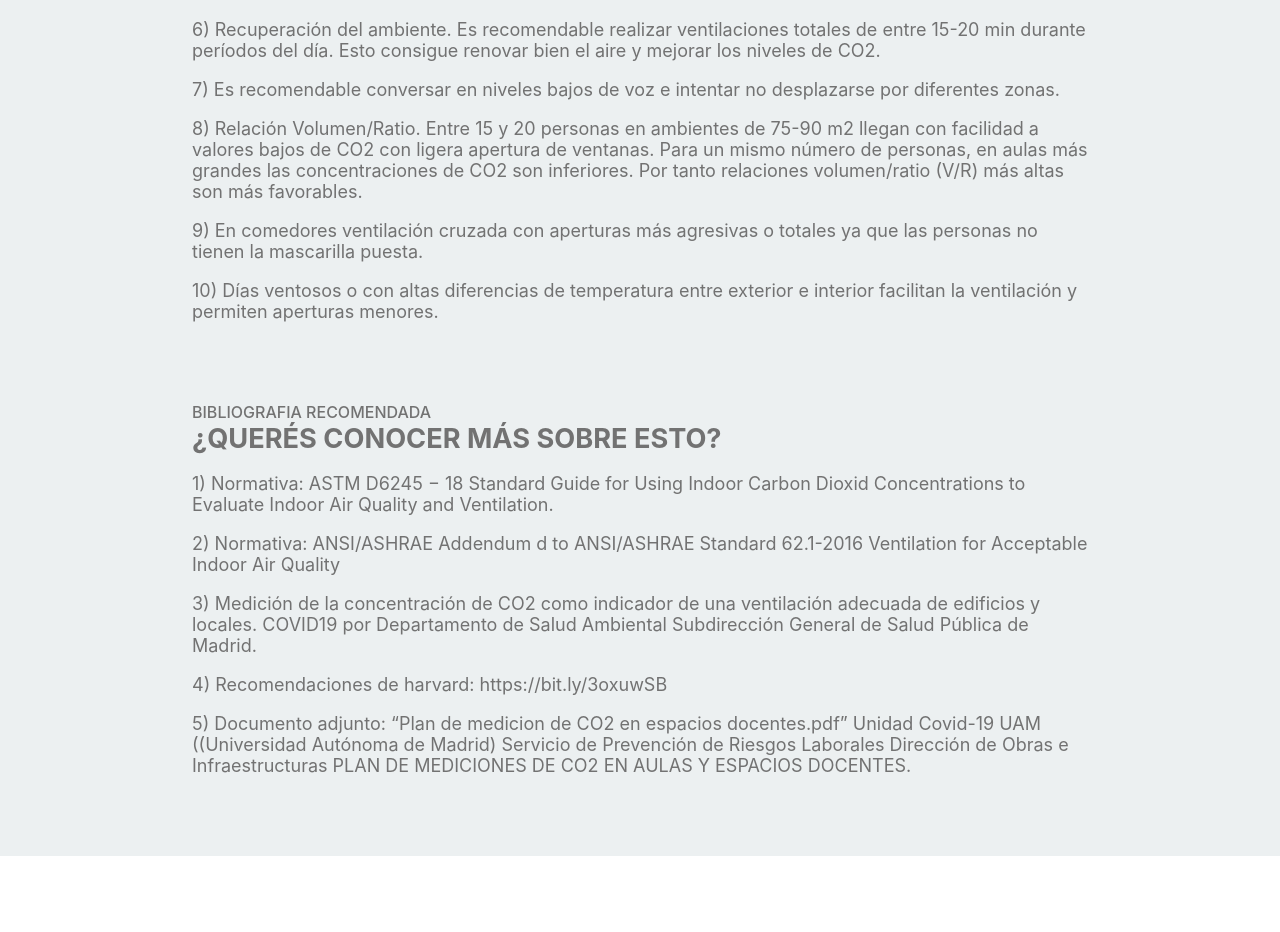
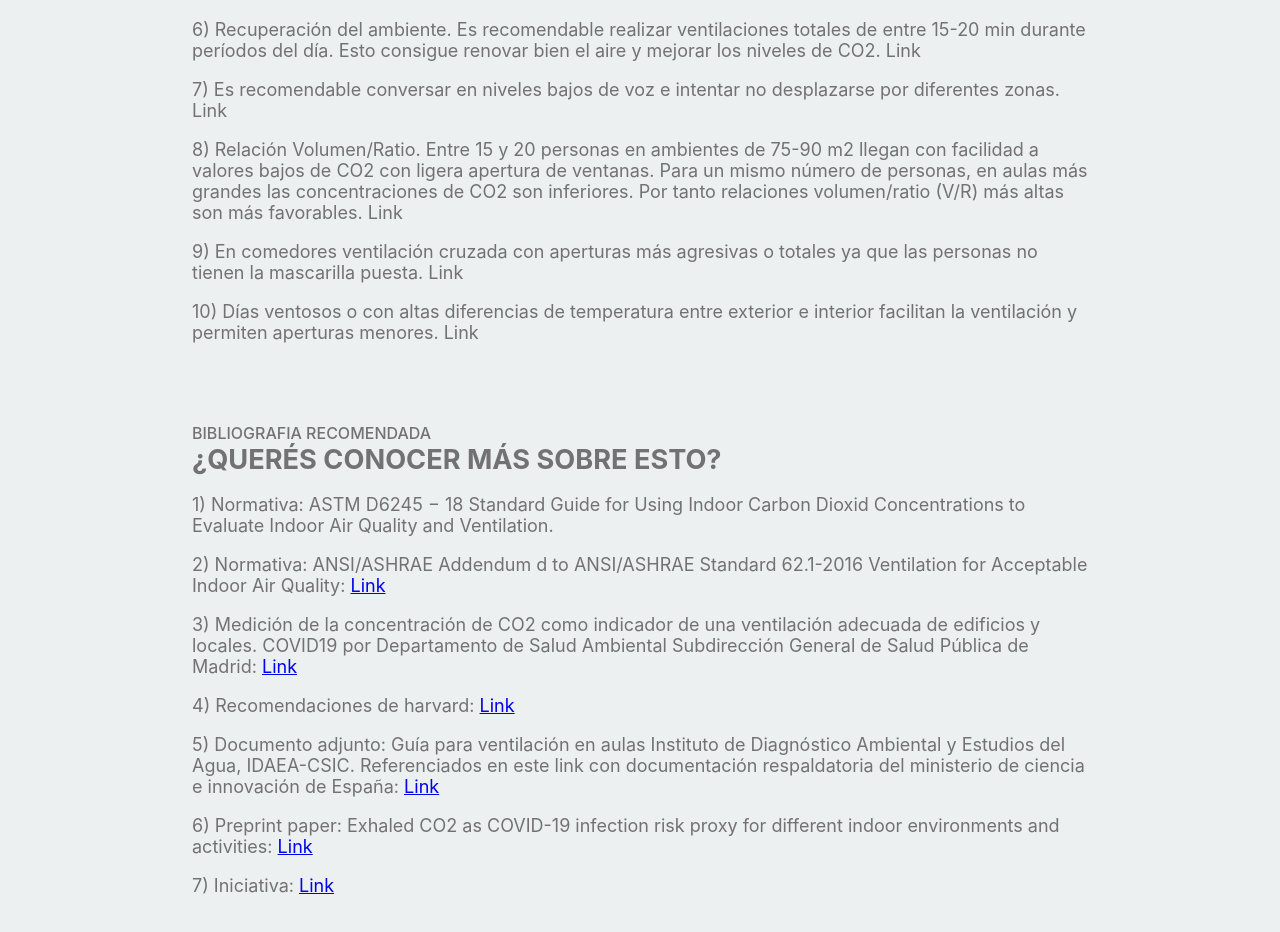
Before and after one commit to ADOX-SA/co2simulation, a React (Create React App) app: page / in a window 1280 px wide. Shown: the part 3825-4757 px from the top of the page. Before the commit the page ends 4681 px from the top, so only its background shows below. Built offline with nearby package versions, Linux system fonts and the light colour scheme; a web font is replaced by a local one.

Commit message:
Agrego links en posts

```diff
--- a/src/components/Information/index.js
+++ b/src/components/Information/index.js
@@ -46,7 +46,8 @@ function PostContent(props) {
       {props.content.texts.map((text) => {
         return (
           <p className="post-content-text" key={text}>
-            {text}
+            {text.text}
+            {text.url !== "" || text.url ? <a href={text.url}> Link</a> : <></>}
           </p>
         );
       })}
--- a/src/components/Information/info-list.js
+++ b/src/components/Information/info-list.js
@@ -5,12 +5,22 @@ export const infoList = [
     image: "https://i.ibb.co/1MdjRcT/adox-ac.png",
     cName: "post",
     texts: [
-      "El control sobre la concentración de CO2 tiene dos beneficios.",
-      "El primero es la reducción de la incidencia en la tasa de contagio aéreo de enfermedades como gripe, sarampión, tuberculosis y ahora COVID-19. Cada vez que exhalamos CO2 al ambiente también lo hacemos con los virus que se quedan en el ambiente como el humo. Menos CO2 en ambiente equivale a menos concentración vírica en ambiente.",
-      "Habitualmente se habla de valores de renovación de aire que aseguren que estamos por debajo de 500 ppm sobre exterior. Esto equivale a unas 900 ppm de umbral máximo. En ambientes sin ventilación los valores suelen estar entre 1500 ppm y 3000 ppm según ratio y tiempo.",
-      "En pandemia según investigadores de la OMS se habla de umbrales de 700 ppm. Estos valores son indicadores de muy baja concentración de virus o dosis no infectivas en el ambiente.",
-      "La ventilación reduce contagios, CO2 dice si está bien.",
-      "El segundo beneficio es la reducción de la somnolencia/aletargamiento por exposición a valores por encima de 1000 ppm. Si mantenemos un orden cercano a 700 ppm tendremos también el beneficio positivo que da tener un ambiente saludable y activo.",
+      {
+        text: "El control sobre la concentración de CO2 tiene dos beneficios.",
+      },
+      {
+        text: "El primero es la reducción de la incidencia en la tasa de contagio aéreo de enfermedades como gripe, sarampión, tuberculosis y ahora COVID-19. Cada vez que exhalamos CO2 al ambiente también lo hacemos con los virus que se quedan en el ambiente como el humo. Menos CO2 en ambiente equivale a menos concentración vírica en ambiente.",
+      },
+      {
+        text: "Habitualmente se habla de valores de renovación de aire que aseguren que estamos por debajo de 500 ppm sobre exterior. Esto equivale a unas 900 ppm de umbral máximo. En ambientes sin ventilación los valores suelen estar entre 1500 ppm y 3000 ppm según ratio y tiempo.",
+      },
+      {
+        text: "En pandemia según investigadores de la OMS se habla de umbrales de 700 ppm. Estos valores son indicadores de muy baja concentración de virus o dosis no infectivas en el ambiente.",
+      },
+      { text: "La ventilación reduce contagios, CO2 dice si está bien." },
+      {
+        text: "El segundo beneficio es la reducción de la somnolencia/aletargamiento por exposición a valores por encima de 1000 ppm. Si mantenemos un orden cercano a 700 ppm tendremos también el beneficio positivo que da tener un ambiente saludable y activo.",
+      },
     ],
   },
   {
@@ -20,16 +30,36 @@ export const infoList = [
       "https://i.ibb.co/qRw5yj2/White-classroom-in-education-university-with-blue-chairs.jpg",
     cName: "post",
     texts: [
-      "1) La ventilación cruzada (dos aperturas opuestas evitando zonas con aire estancado) como la de mayor eficacia con mucha diferencia sobre las de sólo ventanas o sólo puertas. Esta ventilación debe ser continua.",
-      "2) El reparto de la apertura entre todas las ventanas del ambiente consigue una mejor ventilación. Es más eficaz abrir de forma moderada varias ventanas, que abrir al máximo una sola ventana, aunque la superficie abierta total sea la misma.",
-      "3) La configuración de la apertura de puertas y ventanas que proporciona una ventilación suficiente puede ser diferente. Se pueden testar diferentes configuraciones y observar cómo varían las concentraciones de CO2.",
-      "4) Apertura de puertas y ventanas de zonas comunes (pasillos y hall) al exterior como aliviaderos de CO2 de los ambientes y reducción de la contaminación cruzada.",
-      "5) Las aperturas deben realizarse en el momento en que llegan las personas al ambiente. Hasta ese momento se puede aprovechar para calentarlo. Un ambiente vacío y bien ventilado tras su última ocupación tiene el aire libre de virus y concentraciones de CO2 cercanas a la concentración de fondo. La velocidad de renovación de CO2 es mucho mayor que la velocidad de pérdida de carga térmica en el ambiente.",
-      "6) Recuperación del ambiente. Es recomendable realizar ventilaciones totales de entre 15-20 min durante períodos del día. Esto consigue renovar bien el aire y mejorar los niveles de CO2.",
-      "7) Es recomendable conversar en niveles bajos de voz e intentar no desplazarse por diferentes zonas.",
-      "8) Relación Volumen/Ratio. Entre 15 y 20 personas en ambientes de 75-90 m2 llegan con facilidad a valores bajos de CO2 con ligera apertura de ventanas. Para un mismo número de personas, en aulas más grandes las concentraciones de CO2 son inferiores. Por tanto relaciones volumen/ratio (V/R) más altas son más favorables.",
-      "9) En comedores ventilación cruzada con aperturas más agresivas o totales ya que las personas no tienen la mascarilla puesta.",
-      "10) Días ventosos o con altas diferencias de temperatura entre exterior e interior facilitan la ventilación y permiten aperturas menores.",
+      {
+        text: "1) La ventilación cruzada (dos aperturas opuestas evitando zonas con aire estancado) como la de mayor eficacia con mucha diferencia sobre las de sólo ventanas o sólo puertas. Esta ventilación debe ser continua.",
+      },
+      {
+        text: "2) El reparto de la apertura entre todas las ventanas del ambiente consigue una mejor ventilación. Es más eficaz abrir de forma moderada varias ventanas, que abrir al máximo una sola ventana, aunque la superficie abierta total sea la misma.",
+      },
+      {
+        text: "3) La configuración de la apertura de puertas y ventanas que proporciona una ventilación suficiente puede ser diferente. Se pueden testar diferentes configuraciones y observar cómo varían las concentraciones de CO2.",
+      },
+      {
+        text: "4) Apertura de puertas y ventanas de zonas comunes (pasillos y hall) al exterior como aliviaderos de CO2 de los ambientes y reducción de la contaminación cruzada.",
+      },
+      {
+        text: "5) Las aperturas deben realizarse en el momento en que llegan las personas al ambiente. Hasta ese momento se puede aprovechar para calentarlo. Un ambiente vacío y bien ventilado tras su última ocupación tiene el aire libre de virus y concentraciones de CO2 cercanas a la concentración de fondo. La velocidad de renovación de CO2 es mucho mayor que la velocidad de pérdida de carga térmica en el ambiente.",
+      },
+      {
+        text: "6) Recuperación del ambiente. Es recomendable realizar ventilaciones totales de entre 15-20 min durante períodos del día. Esto consigue renovar bien el aire y mejorar los niveles de CO2.",
+      },
+      {
+        text: "7) Es recomendable conversar en niveles bajos de voz e intentar no desplazarse por diferentes zonas.",
+      },
+      {
+        text: "8) Relación Volumen/Ratio. Entre 15 y 20 personas en ambientes de 75-90 m2 llegan con facilidad a valores bajos de CO2 con ligera apertura de ventanas. Para un mismo número de personas, en aulas más grandes las concentraciones de CO2 son inferiores. Por tanto relaciones volumen/ratio (V/R) más altas son más favorables.",
+      },
+      {
+        text: "9) En comedores ventilación cruzada con aperturas más agresivas o totales ya que las personas no tienen la mascarilla puesta.",
+      },
+      {
+        text: "10) Días ventosos o con altas diferencias de temperatura entre exterior e interior facilitan la ventilación y permiten aperturas menores.",
+      },
     ],
   },
   {
@@ -38,11 +68,31 @@ export const infoList = [
     image: "",
     cName: "post",
     texts: [
-      "1) Normativa: ASTM D6245 − 18 Standard Guide for Using Indoor Carbon Dioxid Concentrations to Evaluate Indoor Air Quality and Ventilation.",
-      "2) Normativa: ANSI/ASHRAE Addendum d to ANSI/ASHRAE Standard 62.1-2016 Ventilation for Acceptable Indoor Air Quality",
-      "3) Medición de la concentración de CO2 como indicador de una ventilación adecuada de edificios y locales. COVID19 por Departamento de Salud Ambiental Subdirección General de Salud Pública de Madrid.",
-      "4) Recomendaciones de harvard: https://bit.ly/3oxuwSB",
-      "5) Documento adjunto: “Plan de medicion de CO2 en espacios docentes.pdf” Unidad Covid-19 UAM ((Universidad Autónoma de Madrid) Servicio de Prevención de Riesgos Laborales Dirección de Obras e Infraestructuras PLAN DE MEDICIONES DE CO2 EN AULAS Y ESPACIOS DOCENTES.",
+      {
+        text: "1) Normativa: ASTM D6245 − 18 Standard Guide for Using Indoor Carbon Dioxid Concentrations to Evaluate Indoor Air Quality and Ventilation.",
+        url: "",
+      },
+      {
+        text: "2) Normativa: ANSI/ASHRAE Addendum d to ANSI/ASHRAE Standard 62.1-2016 Ventilation for Acceptable Indoor Air Quality: ",
+        url: "https://www.ashrae.org/File%20Library/Technical%20Resources/Standards%20and%20Guidelines/Standards%20Addenda/62.1-2016/62_1_2016_d_20180302.pdf",
+      },
+      {
+        text: "3) Medición de la concentración de CO2 como indicador de una ventilación adecuada de edificios y locales. COVID19 por Departamento de Salud Ambiental Subdirección General de Salud Pública de Madrid: ",
+        url: "https://madridsalud.es/wp-content/uploads/2020/11/InfSAM33-2020Ventilacion_interio_como_medida_preventivaCOVID19.pdf",
+      },
+      {
+        text: "4) Recomendaciones de harvard: ",
+        url: "https://bit.ly/3oxuwSB",
+      },
+      {
+        text: "5) Documento adjunto: Guía para ventilación en aulas Instituto de Diagnóstico Ambiental y Estudios del Agua, IDAEA-CSIC. Referenciados en este link con documentación respaldatoria del ministerio de ciencia e innovación de España: ",
+        url: "https://www.csic.es/es/actualidad-del-csic/una-guia-del-csic-muestra-como-se-deben-ventilar-las-aulas-para-reducir-el",
+      },
+      {
+        text: "6) Preprint paper: Exhaled CO2 as COVID-19 infection risk proxy for different indoor environments and activities: ",
+        url: "https://www.medrxiv.org/content/10.1101/2020.09.09.20191676v2",
+      },
+      { text: "7) Iniciativa: ", url: "https://www.aireamos.org/" },
     ],
   },
 ];
```
